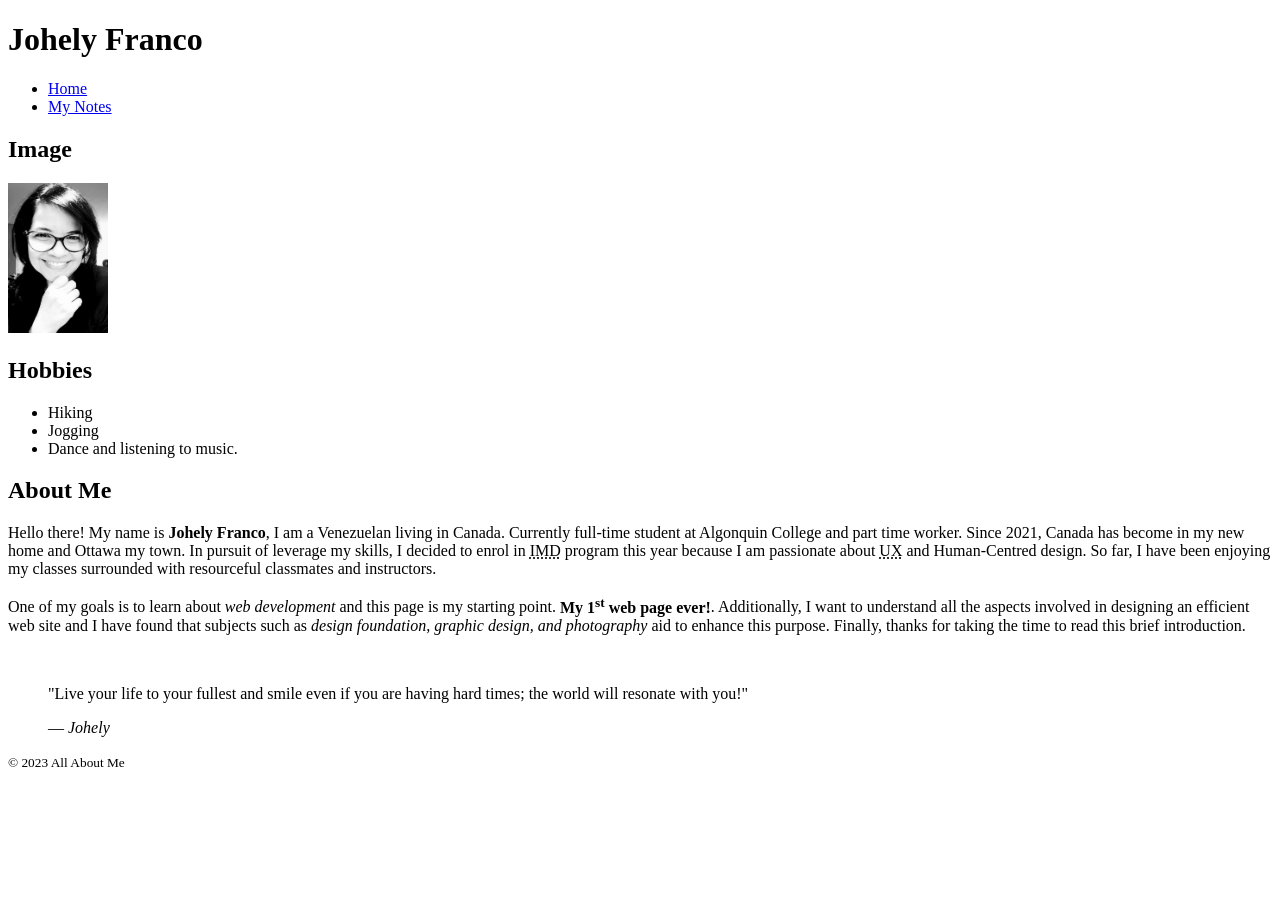
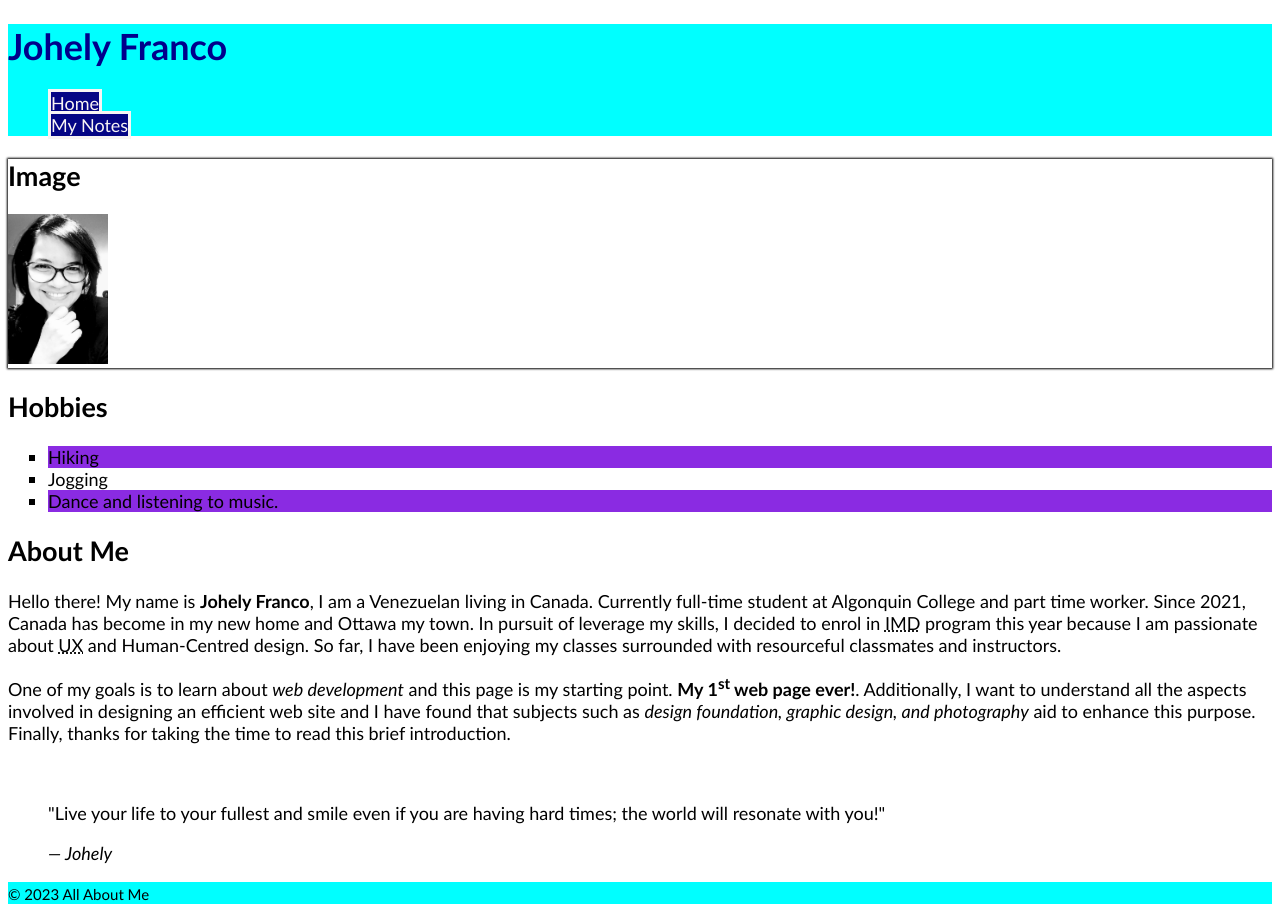
Before and after one commit to fran0571/fran0571.github.io, a plain HTML site: page html-assignment/index.html in a window 1280 px wide. Before the commit the page ends 800 px from the top, so only its background shows below. Drawn offline with Linux system fonts and the light colour scheme.

Commit message:
Styling the HTML Website completed

```diff
--- a/html-assignment/index.html
+++ b/html-assignment/index.html
@@ -5,12 +5,13 @@
   <meta http-equiv="X-UA-Compatible" content="IE=edge">
   <meta name="viewport" content="width=device-width, initial-scale=1.0">
   <title>HTML Assigment</title>
+  <link rel="stylesheet" href="css/main.css">
 </head>
 
 <body>
 
   <header>
-    <h1>Johely Franco</h1>
+    <h1 class="site-title">Johely Franco</h1>
     <nav>
       <ul>
         <li><a href="index.html">Home</a></li>
@@ -20,14 +21,14 @@
   </header>
 
   <main>
-    <section>
+    <section id="my-image">
       <h2>Image</h2>
       <img src="images/jf-photo.jpg" alt="Johely Franco image" width="100" height="150">
     </section>
 
     <section>
       <h2>Hobbies</h2>
-      <ul>
+      <ul class="hobbies">
         <li>Hiking</li>
         <li>Jogging</li>
         <li>Dance and listening to music.</li>
```
Also changed, not shown: html-assignment/notes.html (+2 -1 lines).
